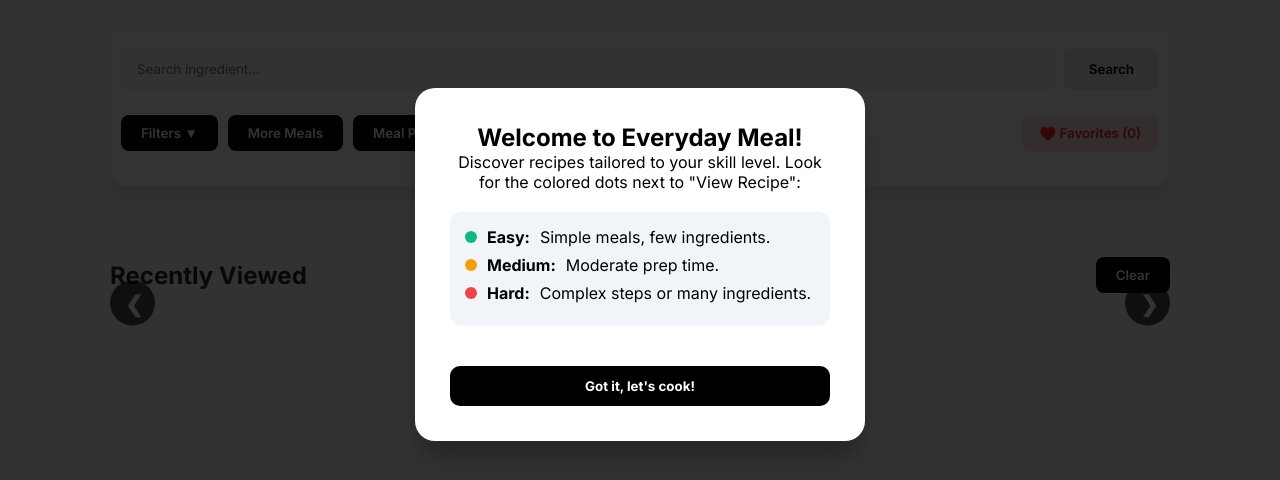
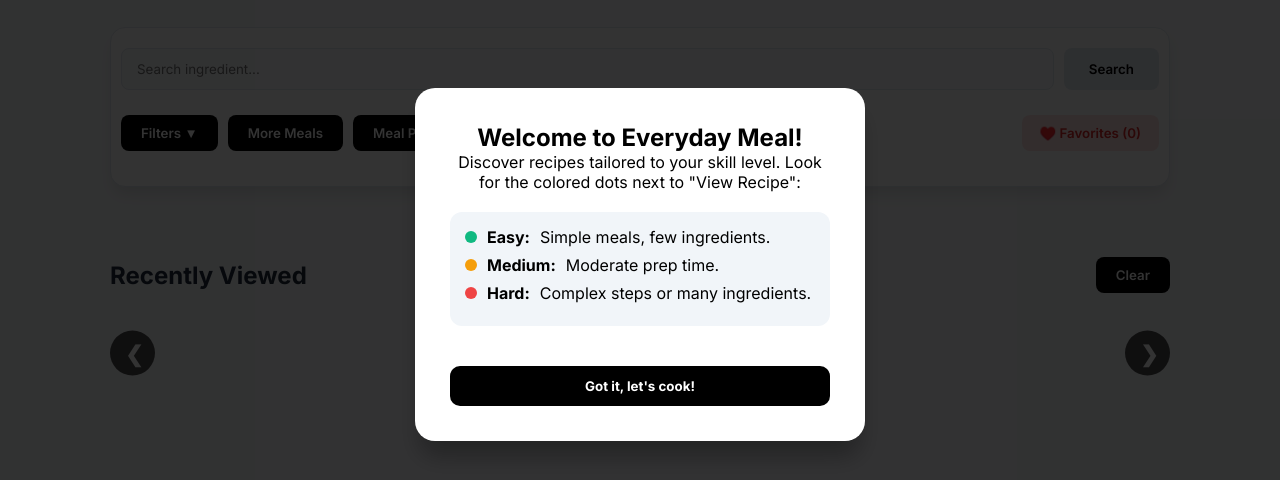
Before and after one commit to Tristan-Jade/BSIT2A_Finals_Manabat_Pangilinan_Tiamzon, a plain HTML site: page index.html in a window 1280 px wide. Shown: the part 136-616 px from the top of the page. Drawn offline with Linux system fonts and the light colour scheme; files that its build step writes are made by us from their sources; no server answers.

Commit message:
Fix HTML formatting and update stylesheet paths

```diff
--- a/index.html
+++ b/index.html
@@ -4,8 +4,8 @@
     <meta charset="UTF-8">
     <meta name="viewport" content="width=device-width, initial-scale=1.0">
     <title>IPT Manabat, Pangilinan, Tiamzon</title>
-    <link rel="stylesheet" href="/css/style.css">
-    <link rel="stylesheet" href="/css/style2.css">
+    <link rel="stylesheet" href="style.css">
+    <link rel="stylesheet" href="style2.css">
     <link href="https://fonts.googleapis.com/css2?family=Inter:wght@400;500;600;700&display=swap" rel="stylesheet">
 </head>
 <body>
@@ -148,7 +148,7 @@
         </div>
     </div>
 
-    <script src="/javascript/script.js"></script>
-    <script src="/javascript/script2.js"></script>
+    <script src="script.js"></script>
+    <script src="script2.js"></script>
 </body>
 </html>
```
